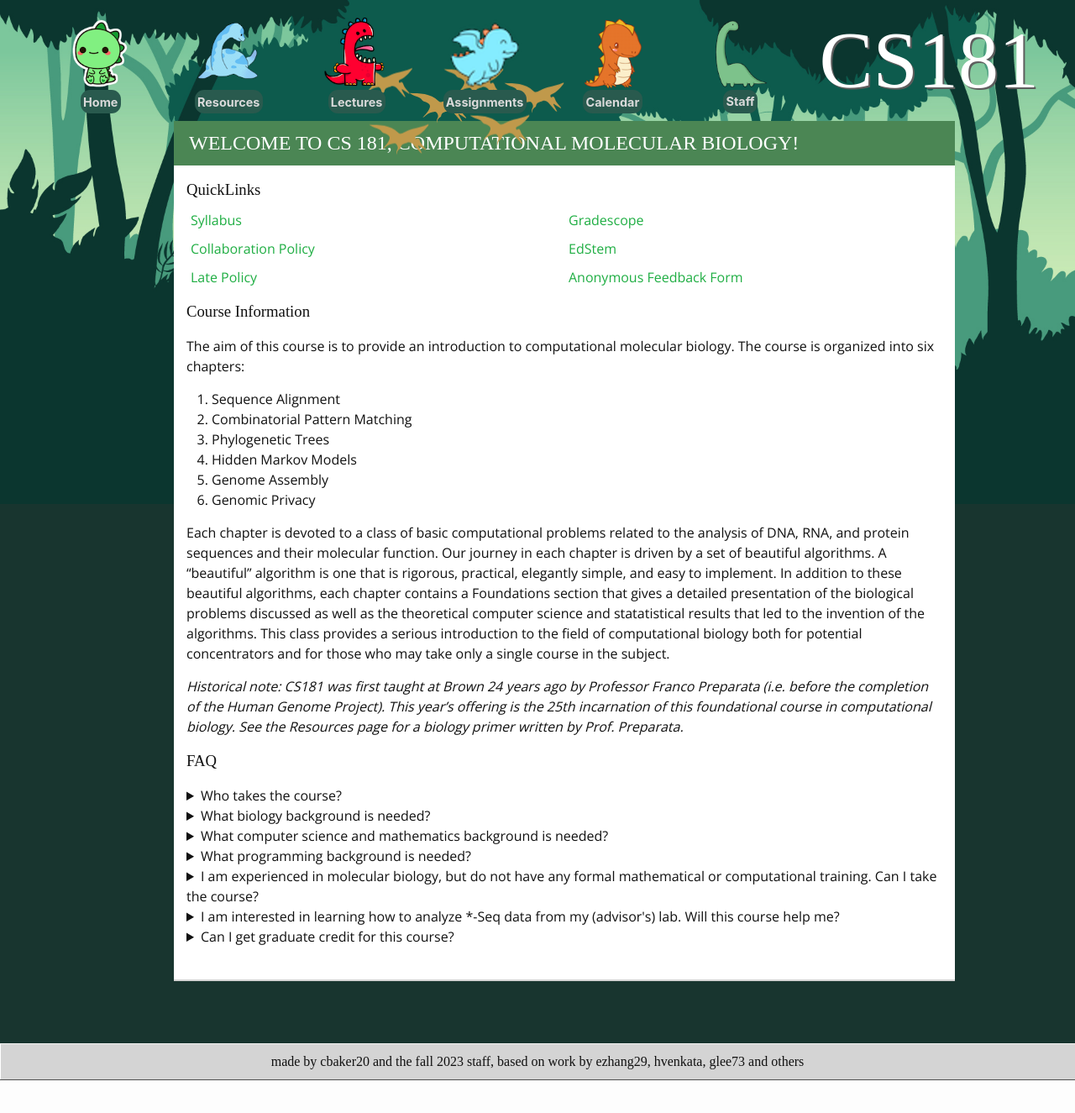
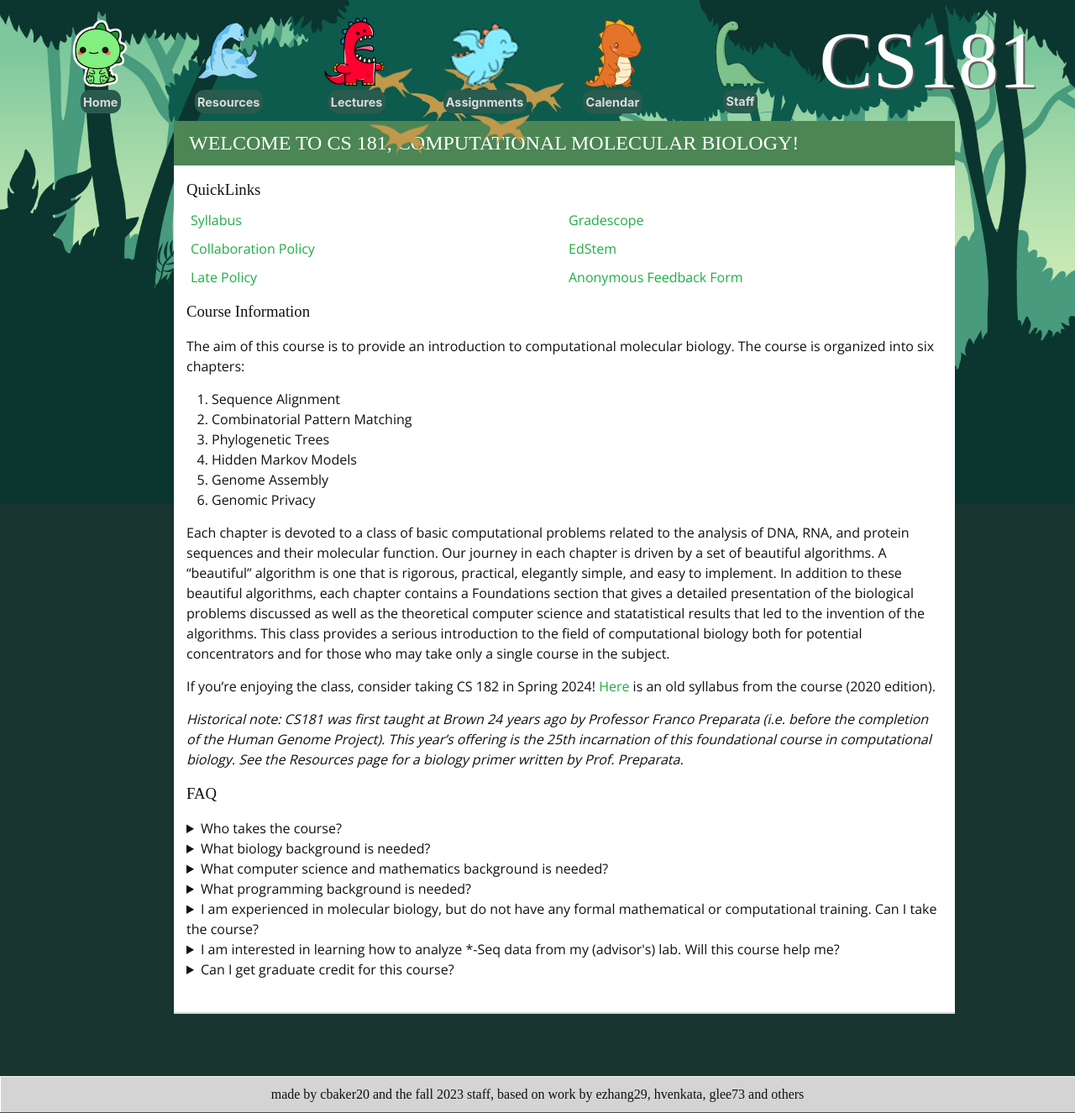
Before and after one commit to brown-cs181/brown-cs181.github.io, a Jekyll site: the page built from index.md, in a window 1280 px wide. Shown: the whole page at 84% size. Built offline with Jekyll 4.4.1, drawn with Linux system fonts in a browser that asks for light colours; some web fonts are replaced; before the commit the page ends 1286 px from its top, so only the background shows below that.

Commit message:
2020 182 syllabus

```diff
--- a/index.md
+++ b/index.md
@@ -51,6 +51,8 @@ The aim of this course is to provide an introduction to computational molecular
 
 Each chapter is devoted to a class of basic computational problems related to the analysis of DNA, RNA, and protein sequences and their molecular function. Our journey in each chapter is driven by a set of beautiful algorithms. A "beautiful" algorithm is one that is rigorous, practical, elegantly simple, and easy to implement. In addition to these beautiful algorithms, each chapter contains a Foundations section that gives a detailed presentation of the biological problems discussed as well as the theoretical computer science and statatistical results that led to the invention of the algorithms. This class provides a serious introduction to the field of computational biology both for potential concentrators and for those who may take only a single course in the subject.
 
+If you're enjoying the class, consider taking CS 182 in Spring 2024! [Here](resources/182oldSyllabus.pdf) is an old syllabus from the course (2020 edition).
+
 <i> Historical note: CS181 was first taught at Brown 24 years ago by Professor Franco Preparata (i.e. before the completion of the Human Genome Project). This year's offering is the 25th incarnation of this foundational course in computational biology. See the Resources page for a biology primer written by Prof. Preparata. </i>
 
 
```
Also changed, not shown: 1 other file.
